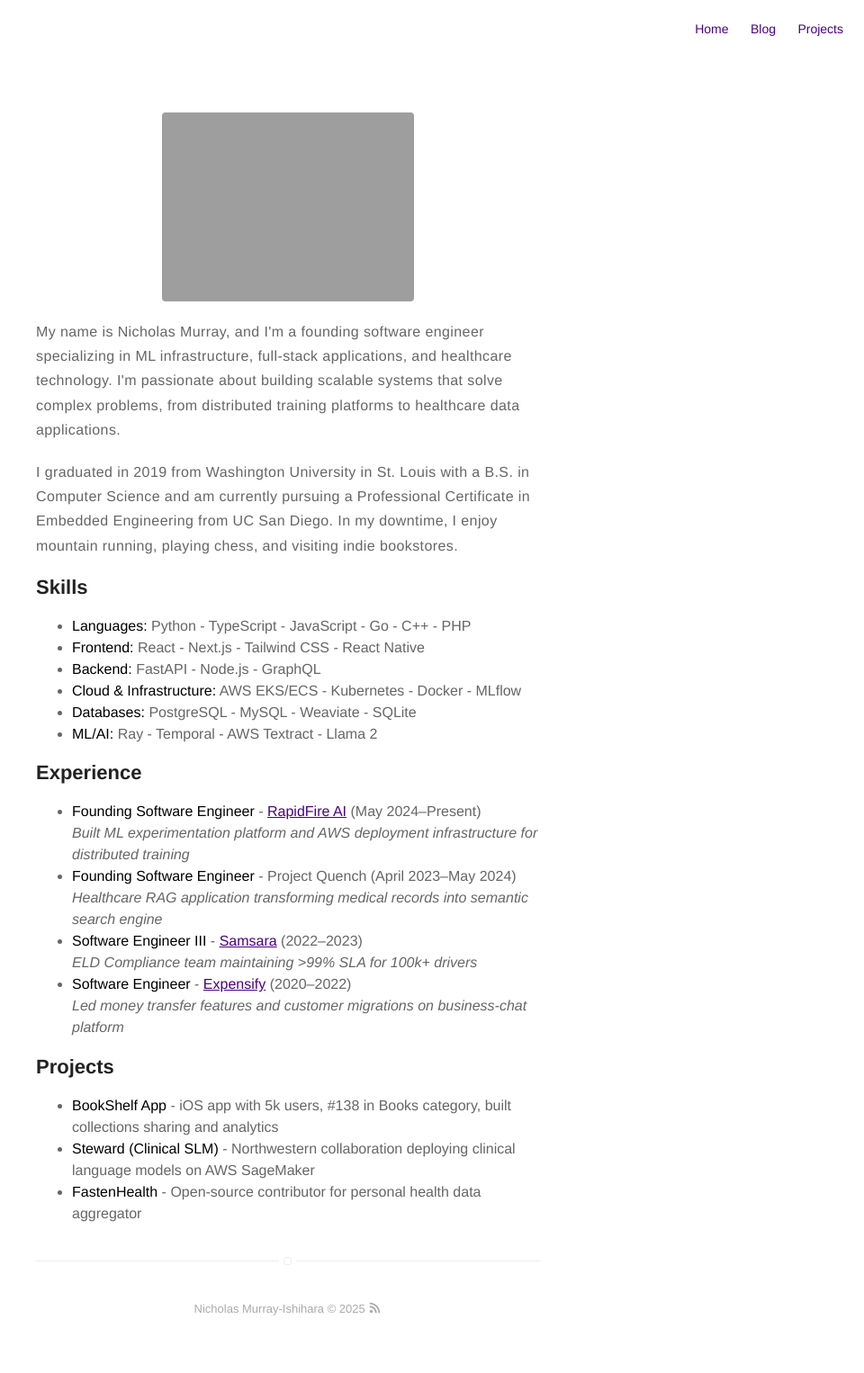
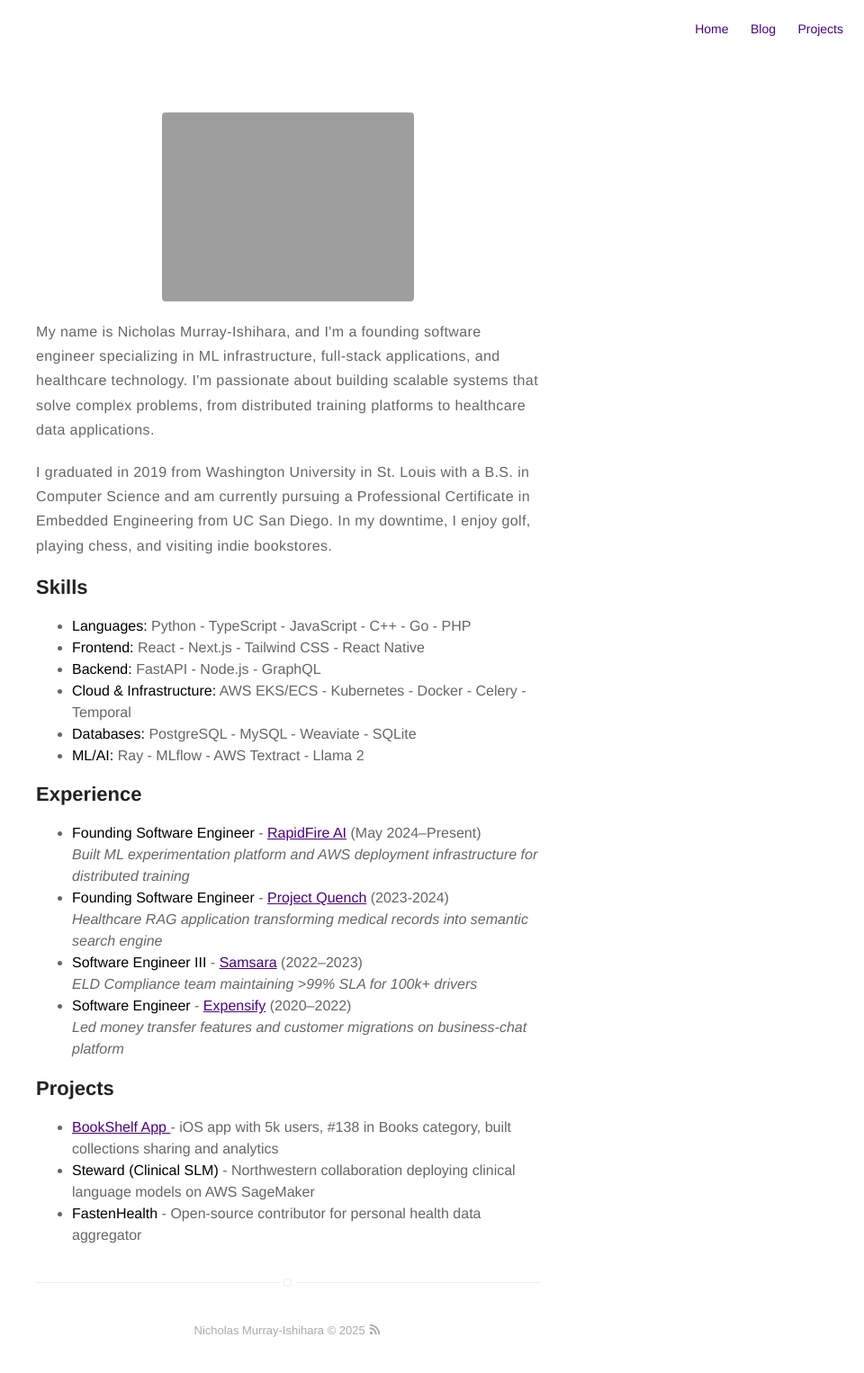
Before and after one commit to nickmurray47/nickmurray47.github.io, a Jekyll site: the page built from about.md, in a window 1280 px wide. Shown: the whole page at 90% size, without its empty margins (320-1280 px from the left). Built offline with Jekyll 4.4.1, drawn with Linux system fonts in a browser that asks for light colours; before the commit the page ends 1502 px from its top, so only the background shows below that.

Commit message:
finish about section

```diff
--- a/about.md
+++ b/about.md
@@ -4,27 +4,27 @@ layout: page
 ---
 ![Profile Image]({{ site.url }}/{{ site.about-picture }})
 
-<p>My name is Nicholas Murray, and I'm a founding software engineer specializing in ML infrastructure, full-stack applications, and healthcare technology. I'm passionate about building scalable systems that solve complex problems, from distributed training platforms to healthcare data applications.</p>
+<p>My name is Nicholas Murray-Ishihara, and I'm a founding software engineer specializing in ML infrastructure, full-stack applications, and healthcare technology. I'm passionate about building scalable systems that solve complex problems, from distributed training platforms to healthcare data applications.</p>
 
-<p>I graduated in 2019 from Washington University in St. Louis with a B.S. in Computer Science and am currently pursuing a Professional Certificate in Embedded Engineering from UC San Diego. In my downtime, I enjoy mountain running, playing chess, and visiting indie bookstores.</p>
+<p>I graduated in 2019 from Washington University in St. Louis with a B.S. in Computer Science and am currently pursuing a Professional Certificate in Embedded Engineering from UC San Diego. In my downtime, I enjoy golf, playing chess, and visiting indie bookstores.</p>
 
 <h2>Skills</h2>
 
 <ul class="skill-list">
-	<li><strong>Languages:</strong> Python - TypeScript - JavaScript - Go - C++ - PHP</li>
+	<li><strong>Languages:</strong> Python - TypeScript - JavaScript - C++ - Go - PHP</li>
 	<li><strong>Frontend:</strong> React - Next.js - Tailwind CSS - React Native</li>
 	<li><strong>Backend:</strong> FastAPI - Node.js - GraphQL</li>
-	<li><strong>Cloud & Infrastructure:</strong> AWS EKS/ECS - Kubernetes - Docker - MLflow</li>
+	<li><strong>Cloud & Infrastructure:</strong> AWS EKS/ECS - Kubernetes - Docker - Celery - Temporal</li>
 	<li><strong>Databases:</strong> PostgreSQL - MySQL - Weaviate - SQLite</li>
-	<li><strong>ML/AI:</strong> Ray - Temporal - AWS Textract - Llama 2</li>
+	<li><strong>ML/AI:</strong> Ray - MLflow - AWS Textract - Llama 2</li>
 </ul>
 
 <h2>Experience</h2>
 
 <ul>
-	<li><strong>Founding Software Engineer</strong> - <a href="#">RapidFire AI</a> (May 2024–Present)<br/>
+	<li><strong>Founding Software Engineer</strong> - <a href="https://rapidfire.ai">RapidFire AI</a> (May 2024–Present)<br/>
 		<em>Built ML experimentation platform and AWS deployment infrastructure for distributed training</em></li>
-	<li><strong>Founding Software Engineer</strong> - Project Quench (April 2023–May 2024)<br/>
+	<li><strong>Founding Software Engineer</strong> - <a href="https://www.projectquench.ai/">Project Quench</a> (2023-2024)<br/>
 		<em>Healthcare RAG application transforming medical records into semantic search engine</em></li>
 	<li><strong>Software Engineer III</strong> - <a href="https://www.samsara.com/">Samsara</a> (2022–2023)<br/>
 		<em>ELD Compliance team maintaining >99% SLA for 100k+ drivers</em></li>
@@ -35,7 +35,7 @@ layout: page
 <h2>Projects</h2>
 
 <ul>
-	<li><strong>BookShelf App</strong> - iOS app with 5k users, #138 in Books category, built collections sharing and analytics</li>
+	<li><strong><a href="https://www.getbookshelf.com/">BookShelf App </a></strong> - iOS app with 5k users, #138 in Books category, built collections sharing and analytics</li>
 	<li><strong>Steward (Clinical SLM)</strong> - Northwestern collaboration deploying clinical language models on AWS SageMaker</li>
 	<li><strong>FastenHealth</strong> - Open-source contributor for personal health data aggregator</li>
 </ul>
```
